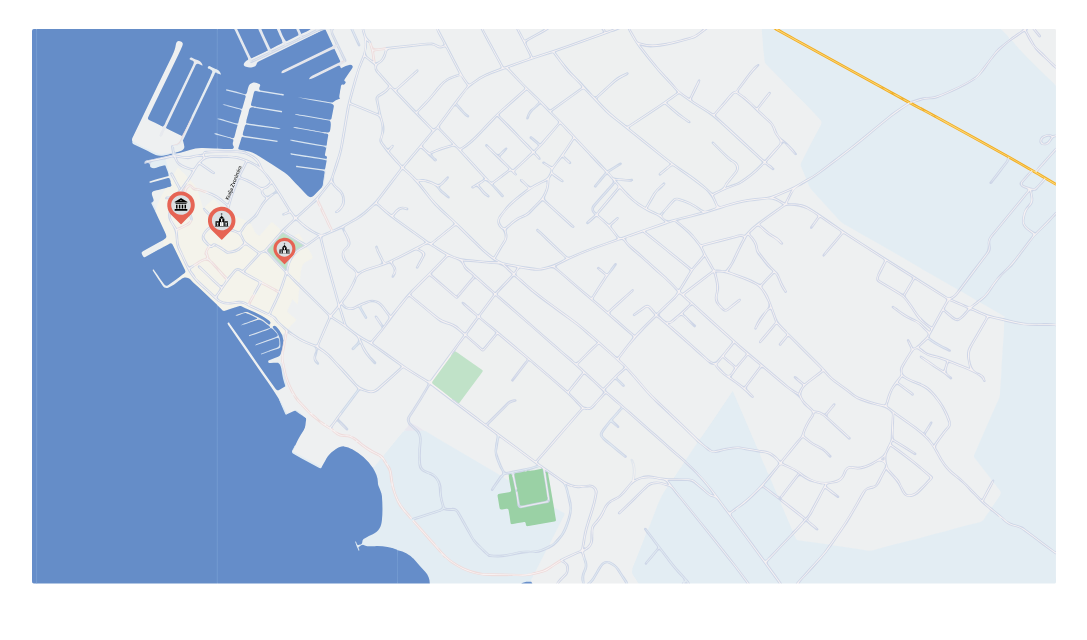
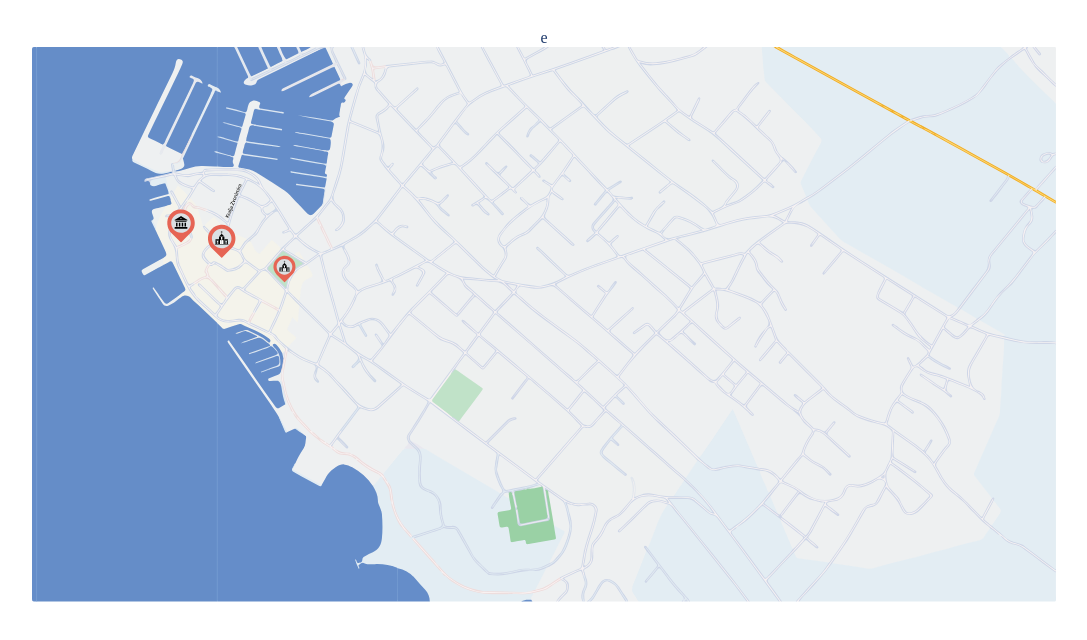
Before and after one commit to mapa-kejt/mapa, a plain HTML site: page index.html in a window 1280 px wide. Shown: the part 98-738 px from the top of the page, without its empty margins (96-1183 px from the left). Drawn offline with Linux system fonts and the light colour scheme; some packages are replaced by stand-ins of ours; a script that the page names is missing.

Commit message:
Update index.html

```diff
--- a/index.html
+++ b/index.html
@@ -35,7 +35,7 @@
     <div id="myDiv" class="distribution-map-1 "  >
 
       <div id="zoom" >
-        <?xml version="1.0" encoding="utf-8"?>
+        <?xml version="1.0" encoding="utf-8"?>e
 
 
 
```
